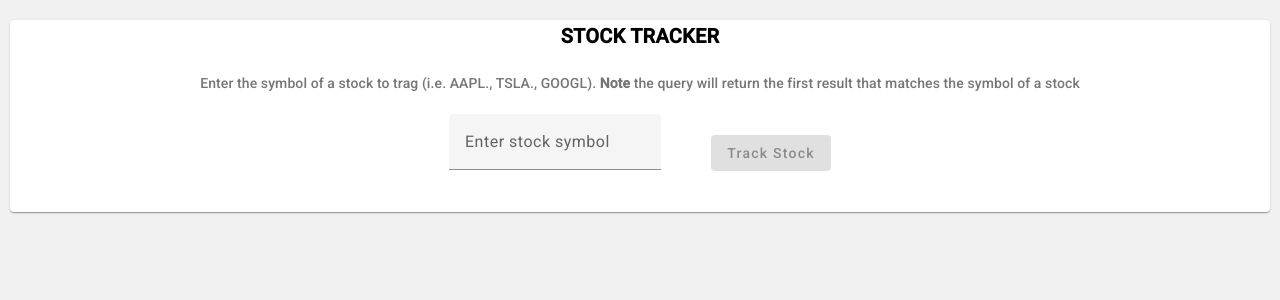
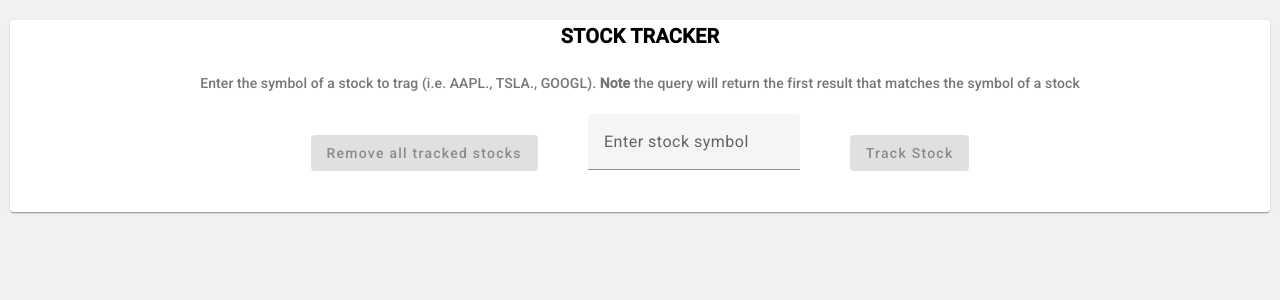
Before and after one commit to mihailmariusiondev/angular-stock-price-tracker, an Angular app: page / in a window 1280 px wide. Shown: the top 300 px of the page. Built offline with nearby package versions, Linux system fonts and the light colour scheme.

Commit message:
add remove all tracked stock

```diff
--- a/src/app/modules/stock-tracker/pages/stock-tracker/stock-tracker.component.html
+++ b/src/app/modules/stock-tracker/pages/stock-tracker/stock-tracker.component.html
@@ -17,9 +17,13 @@
 
     <!-- Card content -->
     <div fxLayout="row" fxFlexFill fxLayoutGap="50px" fxLayoutAlign="center center" class="form-container">
+      <div fxLayout="column" >
+        <button mat-raised-button color="warn" (click)="removeAllSymbols()" [disabled]="companyStockCombined.length === 0">Remove all tracked stocks</button>
+      </div>
+      <div fxLayout="column">
         <form [formGroup]="stockForm">
           <mat-form-field>
-          <input id="stockInput" matInput placeholder="Enter stock symbol" formControlName="symbol"/>
+            <input id="stockInput" matInput placeholder="Enter stock symbol" formControlName="symbol" />
             <mat-error *ngIf="stockForm.get('symbol')?.hasError('required')">
               Stock symbol is required
             </mat-error>
@@ -37,7 +41,10 @@
             </mat-error>
           </mat-form-field>
         </form>
+      </div>
+      <div fxLayout="column" >
         <button id="trackBtn" mat-raised-button color="primary" (click)="addSymbol()" [disabled]="!stockForm.valid">Track Stock</button>
+      </div>
     </div>
   </mat-card>
 
--- a/src/app/modules/stock-tracker/pages/stock-tracker/stock-tracker.component.ts
+++ b/src/app/modules/stock-tracker/pages/stock-tracker/stock-tracker.component.ts
@@ -55,6 +55,11 @@ export class StockTrackerComponent implements OnInit, OnDestroy {
       .subscribe();
   }
 
+  removeAllSymbols(){
+    localStorage.removeItem('companiesAndQuotes');
+    this.companyStockCombined = []
+  }
+
   removeSymbol(symbol: string) {
     const index = this.companyStockCombined.findIndex(companyAndQuote => companyAndQuote.symbol === symbol);
     if (index >= 0) {
```
Lines whose indentation alone changed are shown as unchanged.
